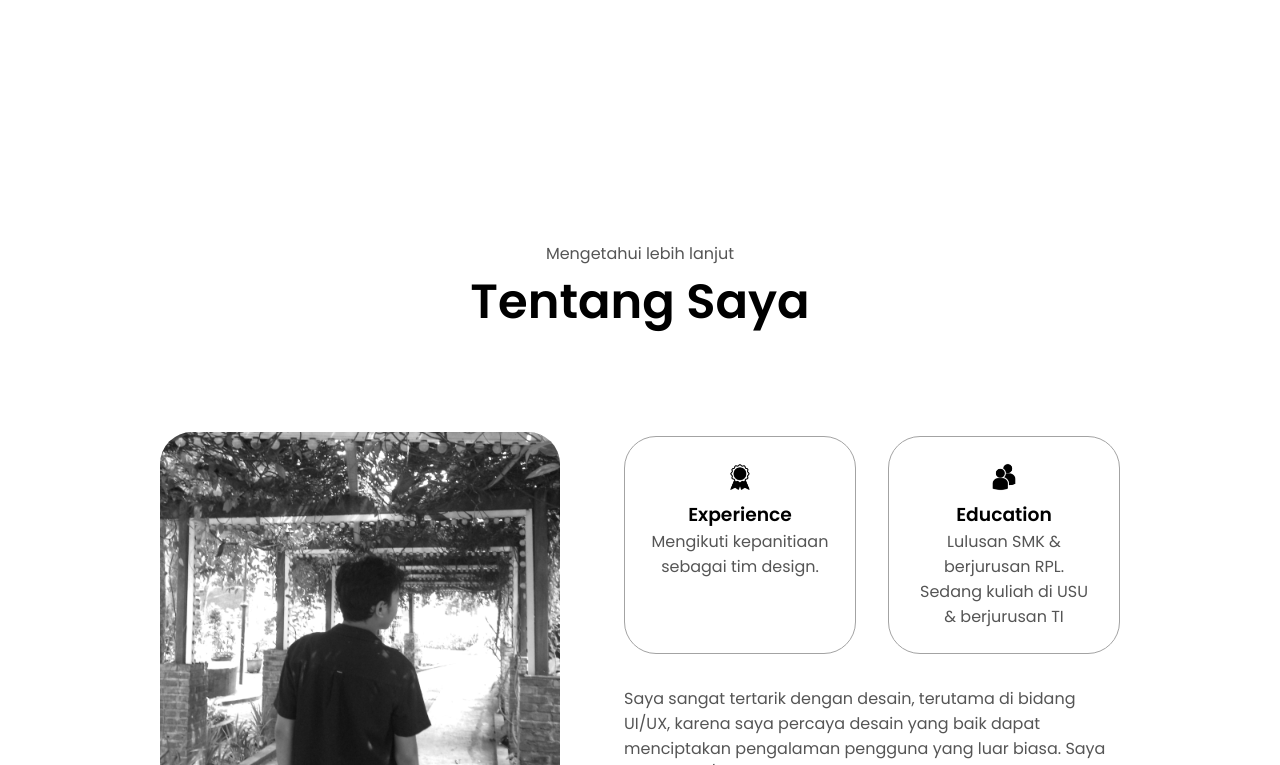
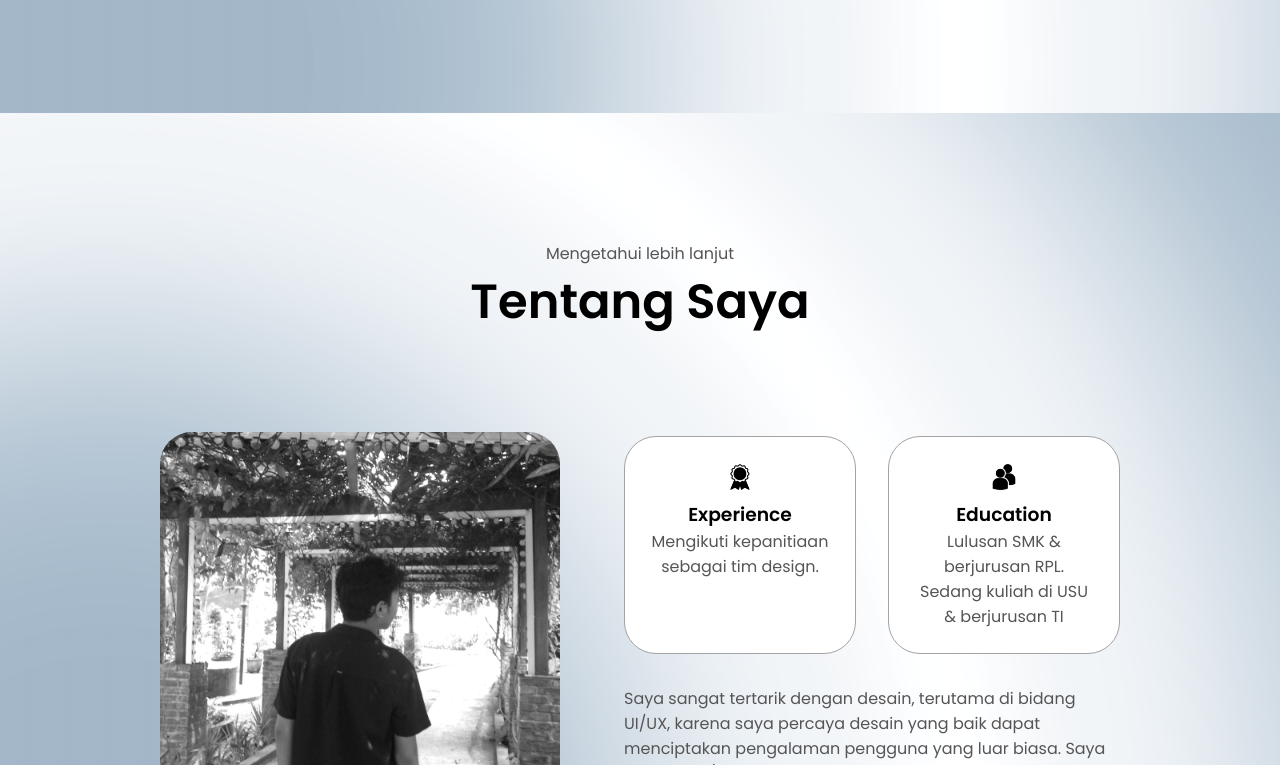
Before and after one commit to tomyaditya/WebCV, a plain HTML site: page index.html in a window 1280 px wide. Shown: the part 687-1452 px from the top of the page. Drawn offline with Linux system fonts and the light colour scheme.

Commit message:
style.css

```diff
--- a/style.css
+++ b/style.css
@@ -9,7 +9,7 @@
 
 body {
   font-family: "Poppins", sans-serif;
-  background-image: url('./assets/bg.jpg'); /* Menambahkan gambar latar belakang */
+  background-image: url('./bg.jpg'); /* Menambahkan gambar latar belakang */
   background-size: cover; /* Gambar latar akan menutupi seluruh halaman */
   background-position: center; /* Gambar diposisikan di tengah */
   background-attachment: fixed; /* Gambar tetap saat halaman di-scroll */
```
